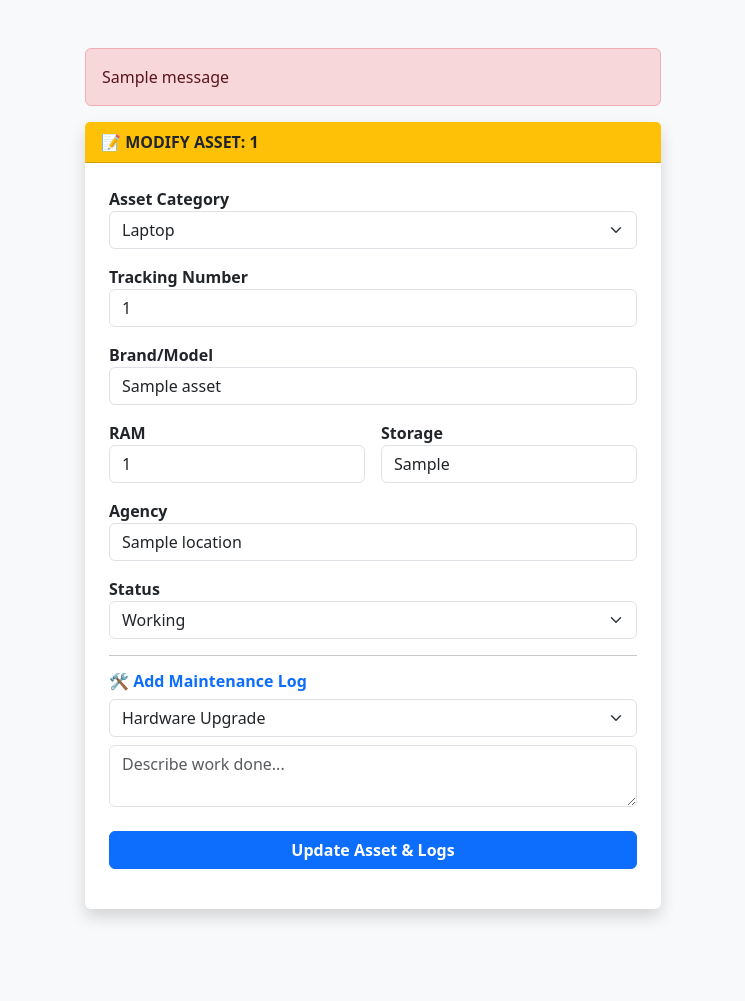
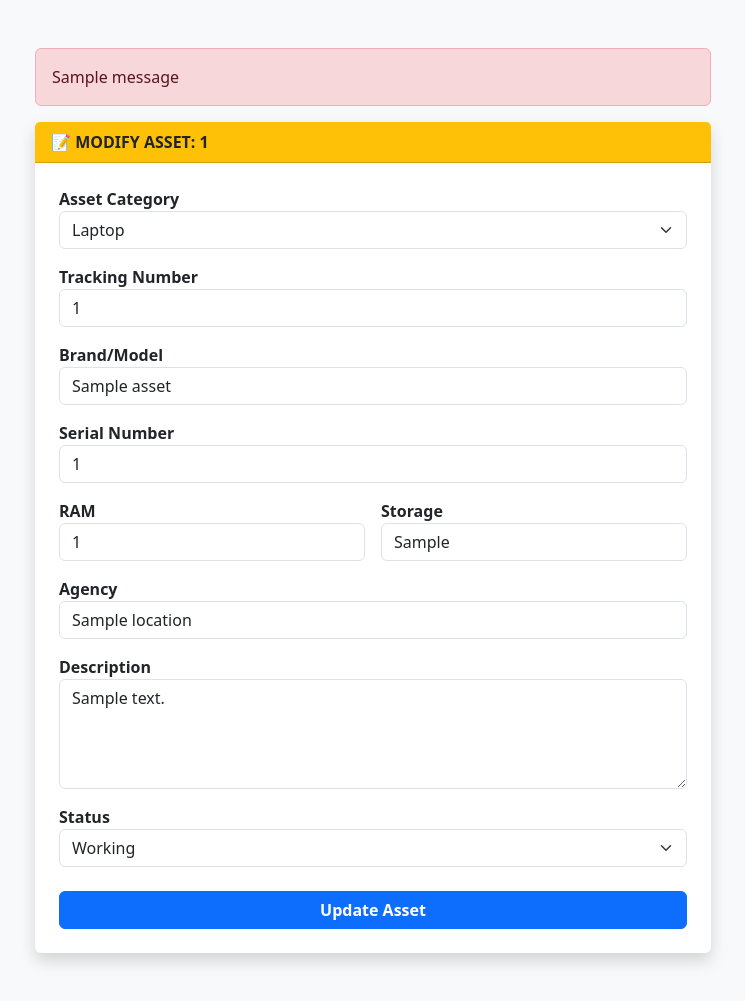
Before and after one commit to Fakhrul0029/Asset-Tracker-System-New-, a Flask app: page /edit/1 in a window 1280 px wide. Shown: the whole page, without its empty margins (267-1012 px from the left). Before the commit the page ends 920 px from the top, so only its background shows below. Run offline with Flask 3, Linux system fonts and the light colour scheme; the visitor is signed in with stand-in values (Sample User, id 1); one stand-in notice (Sample message) is shown; a database or web service that is not in the repository returns one stand-in record (values such as "Sample title"); some libraries are stand-ins or nearby versions.

Commit message:
Refactor edit.html for improved structure and style

```diff
--- a/templates/edit.html
+++ b/templates/edit.html
@@ -1,42 +1,192 @@
-<edit html>
+<!DOCTYPE html>
 <html>
-<head><link rel="stylesheet" href="https://cdn.jsdelivr.net/npm/bootstrap@5.3.0/dist/css/bootstrap.min.css"></head>
+
+<head>
+
+    <title>Edit Asset</title>
+
+    <link rel="stylesheet"
+          href="https://cdn.jsdelivr.net/npm/bootstrap@5.3.0/dist/css/bootstrap.min.css">
+
+</head>
+
 <body class="bg-light p-5">
-    <div class="container" style="max-width: 600px;">
-        {% with messages = get_flashed_messages() %}{% if messages %}{% for m in messages %}<div class="alert alert-danger">{{ m }}</div>{% endfor %}{% endif %}{% endwith %}
+
+<div class="container" style="max-width: 700px;">
+
+    {% with messages = get_flashed_messages() %}
+        {% if messages %}
+            {% for m in messages %}
+
+            <div class="alert alert-danger">
+
+                {{ m }}
+
+            </div>
+
+            {% endfor %}
+        {% endif %}
+    {% endwith %}
+
     <div class="card shadow border-0">
-            <div class="card-header bg-warning text-dark fw-bold">📝 MODIFY ASSET: {{ asset.serial_number }}</div>
+
+        <div class="card-header bg-warning text-dark fw-bold">
+
+            📝 MODIFY ASSET: {{ asset.serial_number }}
+
+        </div>
+
         <form method="POST" class="card-body p-4">
-                <div class="mb-3"><label class="fw-bold">Asset Category</label>
+
+            <div class="mb-3">
+
+                <label class="fw-bold">
+                    Asset Category
+                </label>
+
                 <select name="asset_type" class="form-select">
+
                     <option value="Laptop" {% if asset.asset_type == 'Laptop' %}selected{% endif %}>Laptop</option>
+
                     <option value="PC" {% if asset.asset_type == 'PC' %}selected{% endif %}>PC</option>
+
                     <option value="Monitor" {% if asset.asset_type == 'Monitor' %}selected{% endif %}>Monitor</option>
+
                     <option value="Printer" {% if asset.asset_type == 'Printer' %}selected{% endif %}>Printer</option>
+
                 </select>
+
             </div>
-                <div class="mb-3"><label class="fw-bold">Tracking Number</label><input type="text" name="tracking_number" value="{{ asset.tracking_number }}" class="form-control"></div>
-                <div class="mb-3"><label class="fw-bold">Brand/Model</label><input type="text" name="cpu_name" value="{{ asset.cpu_name }}" class="form-control"></div>
+
+            <div class="mb-3">
+
+                <label class="fw-bold">
+                    Tracking Number
+                </label>
+
+                <input type="text"
+                       name="tracking_number"
+                       value="{{ asset.tracking_number }}"
+                       class="form-control">
+
+            </div>
+
+            <div class="mb-3">
+
+                <label class="fw-bold">
+                    Brand/Model
+                </label>
+
+                <input type="text"
+                       name="cpu_name"
+                       value="{{ asset.cpu_name }}"
+                       class="form-control">
+
+            </div>
+
+            <div class="mb-3">
+
+                <label class="fw-bold">
+                    Serial Number
+                </label>
+
+                <input type="text"
+                       name="serial_number"
+                       value="{{ asset.serial_number }}"
+                       class="form-control">
+
+            </div>
+
             <div class="row g-3">
-                    <div class="col-md-6"><label class="fw-bold">RAM</label><input list="ramOpt" name="ram_size" value="{{ asset.ram_size }}" class="form-control"></div>
-                    <div class="col-md-6"><label class="fw-bold">Storage</label><input list="stOpt" name="storage_type" value="{{ asset.storage_type }}" class="form-control"></div>
+
+                <div class="col-md-6">
+
+                    <label class="fw-bold">
+                        RAM
+                    </label>
+
+                    <input list="ramOpt"
+                           name="ram_size"
+                           value="{{ asset.ram_size }}"
+                           class="form-control">
+
                 </div>
-                <div class="mt-3"><label class="fw-bold">Agency</label><input type="text" name="location" value="{{ asset.location }}" class="form-control"></div>
-                <div class="mt-3"><label class="fw-bold">Status</label>
-                    <select name="status" class="form-select">
+
+                <div class="col-md-6">
+
+                    <label class="fw-bold">
+                        Storage
+                    </label>
+
+                    <input list="stOpt"
+                           name="storage_type"
+                           value="{{ asset.storage_type }}"
+                           class="form-control">
+
+                </div>
+
+            </div>
+
+            <div class="mt-3">
+
+                <label class="fw-bold">
+                    Agency
+                </label>
+
+                <input type="text"
+                       name="location"
+                       value="{{ asset.location }}"
+                       class="form-control">
+
+            </div>
+
+            <div class="mt-3">
+
+                <label class="fw-bold">
+                    Description
+                </label>
+
+                <textarea
+                    name="description"
+                    class="form-control"
+                    rows="4"
+                >{{ asset.description }}</textarea>
+
+            </div>
+
+            <div class="mt-3">
+
+                <label class="fw-bold">
+                    Status
+                </label>
+
+                <select name="status"
+                        class="form-select">
+
                     <option value="Working" {% if asset.status == 'Working' %}selected{% endif %}>Working</option>
+
                     <option value="Maintenance" {% if asset.status == 'Maintenance' %}selected{% endif %}>Maintenance</option>
+
                     <option value="Faulty" {% if asset.status == 'Faulty' %}selected{% endif %}>Faulty</option>
+
                 </select>
+
             </div>
-                <hr>
-                <h6 class="fw-bold text-primary">🛠️ Add Maintenance Log</h6>
-                <select name="category" class="form-select mb-2"><option>Hardware Upgrade</option><option>Software Repair</option><option>General Service</option></select>
-                <textarea name="action" class="form-control" rows="2" placeholder="Describe work done..."></textarea>
-                <button type="submit" class="btn btn-primary w-100 mt-4 fw-bold">Update Asset & Logs</button>
+
+            <button type="submit"
+                    class="btn btn-primary w-100 mt-4 fw-bold">
+
+                Update Asset
+
+            </button>
+
         </form>
+
     </div>
+
 </div>
+
 <script src="https://cdn.jsdelivr.net/npm/bootstrap@5.3.0/dist/js/bootstrap.bundle.min.js"></script>
+
 </body>
 </html>
```
Lines whose indentation alone changed are shown as unchanged.
